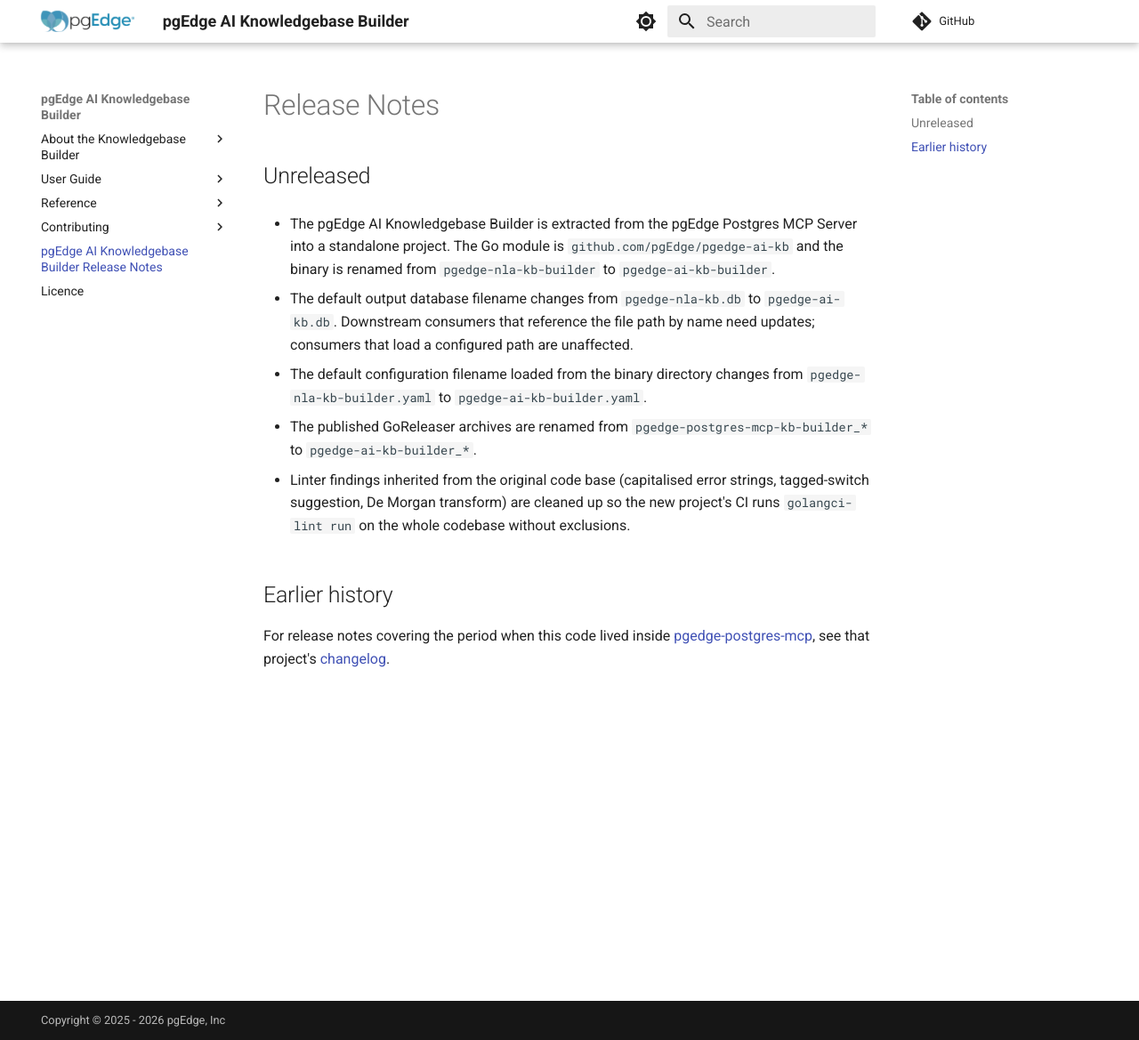
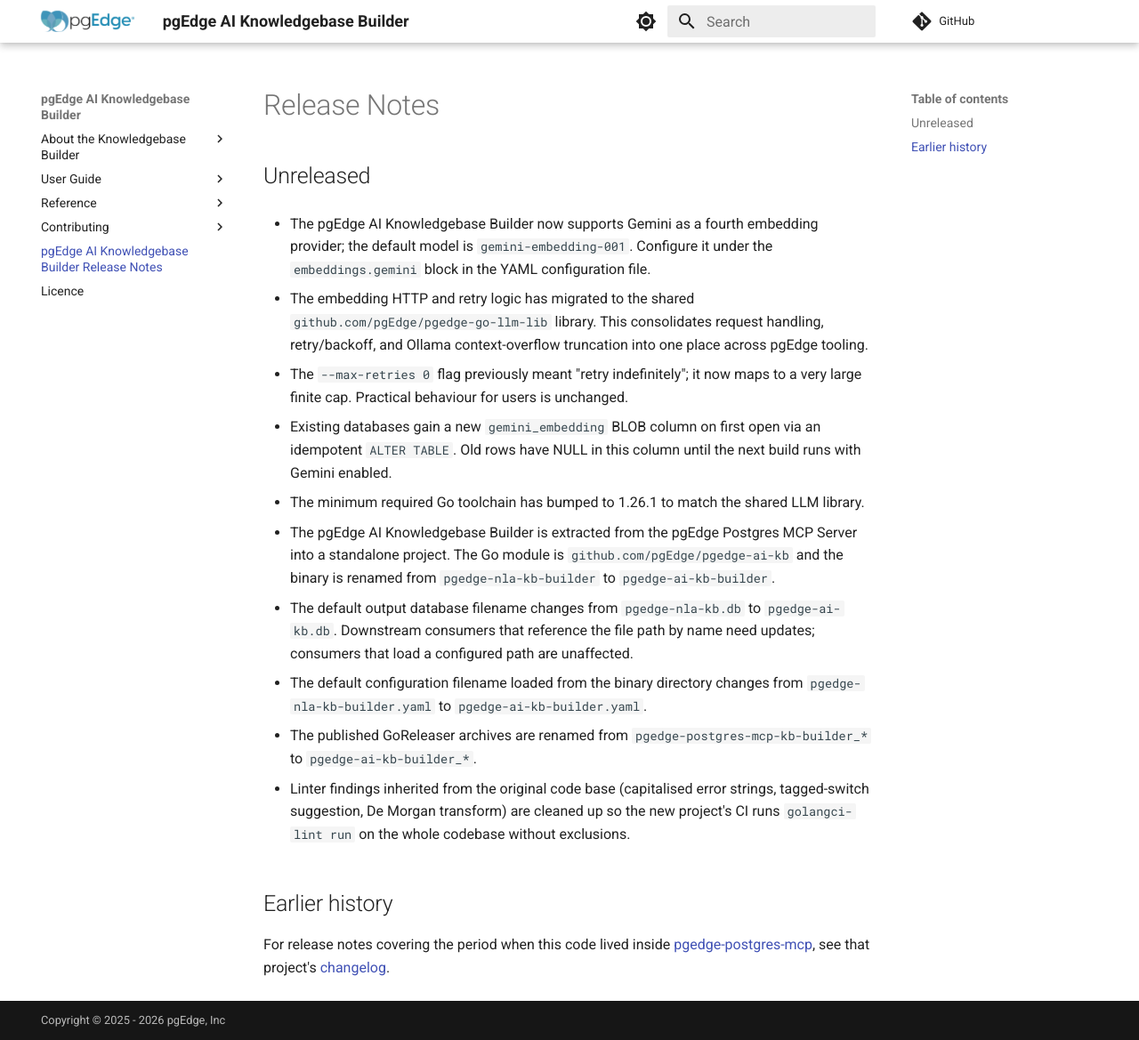
Before and after one commit to pgEdge/pgedge-ai-kb, an MkDocs documentation site: the page built from docs/changelog.md, in a window 1280 px wide and 1169 px high. Shown: the whole window at 89% size. Built offline with MkDocs 1.6.1 and Material for MkDocs 9.7.7, drawn with Linux system fonts in a browser that asks for light colours; comment, search, counter and statistics services are not loaded.

Commit message:
changelog: note Gemini support and llm-lib migration

```diff
--- a/docs/changelog.md
+++ b/docs/changelog.md
@@ -1,6 +1,27 @@
 # Release Notes
 
 ## Unreleased
+
+- The pgEdge AI Knowledgebase Builder now supports Gemini as a fourth
+  embedding provider; the default model is `gemini-embedding-001`.
+  Configure it under the `embeddings.gemini` block in the YAML
+  configuration file.
+
+- The embedding HTTP and retry logic has migrated to the shared
+  `github.com/pgEdge/pgedge-go-llm-lib` library. This consolidates
+  request handling, retry/backoff, and Ollama context-overflow
+  truncation into one place across pgEdge tooling.
+
+- The `--max-retries 0` flag previously meant "retry indefinitely";
+  it now maps to a very large finite cap. Practical behaviour for
+  users is unchanged.
+
+- Existing databases gain a new `gemini_embedding` BLOB column on
+  first open via an idempotent `ALTER TABLE`. Old rows have NULL in
+  this column until the next build runs with Gemini enabled.
+
+- The minimum required Go toolchain has bumped to 1.26.1 to match
+  the shared LLM library.
 
 - The pgEdge AI Knowledgebase Builder is extracted from the pgEdge
   Postgres MCP Server into a standalone project. The Go module is
```
